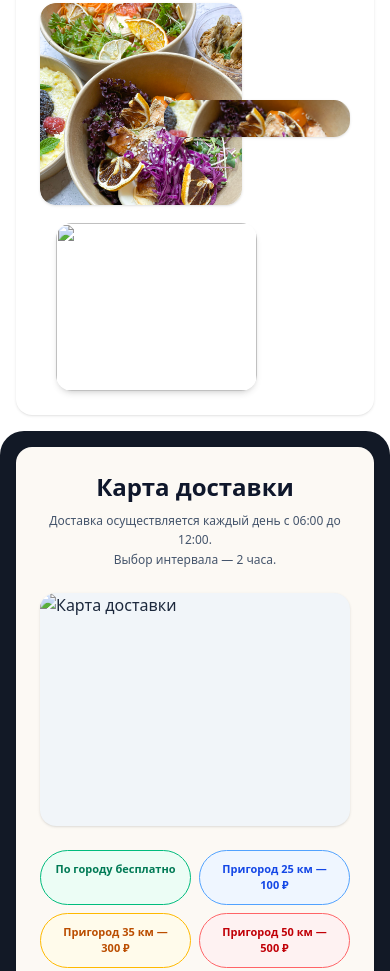
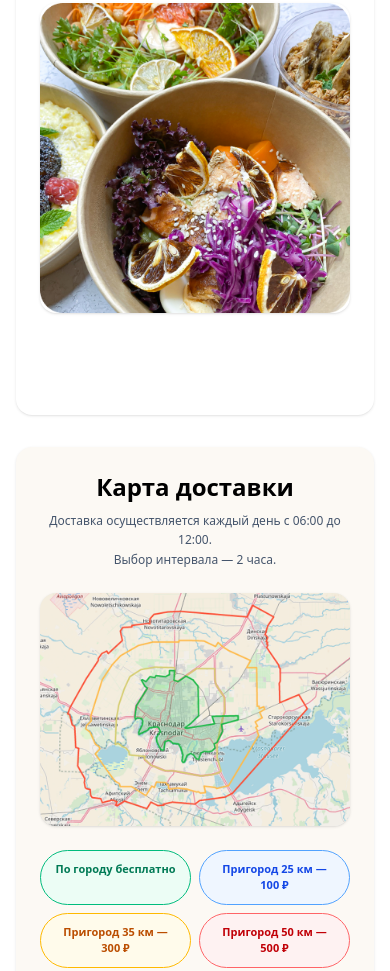
Before and after one commit to Alimukhammad08/Exam-git2, a website: page index.html in a window 390 px wide. Shown: the part 6003-6974 px from the top of the page. Drawn offline with Linux system fonts and the light colour scheme.

Commit message:
I added new section and media too

```diff
--- a/index.html
+++ b/index.html
@@ -618,36 +618,26 @@
 
                 <div class="relative w-full max-w-[450px] mx-auto aspect-[4/5] lg:aspect-square mt-4 lg:mt-0">
 
-                    <div class="absolute top-0 left-0 w-[65%] aspect-square rounded-2xl overflow-hidden shadow-sm z-10">
+                    <div class="absolute top-0 left-0 w-[100%] aspect-square rounded-2xl overflow-hidden shadow-sm z-10">
                         <img src="./img/Mask Group (9).png" alt="" class="w-full h-full object-cover" />
-                    </div>
-
-                    <div
-                        class="absolute top-[25%] right-0 w-[60%] aspect-[5] rounded-2xl overflow-hidden shadow-sm z-20">
-                        <img src="./img/Mask Group (9).png" alt="Повар на кухне" class="w-full h-full object-cover" />
-                    </div>
-
-                    <div
-                        class="absolute bottom-0 left-[5%] w-[65%] aspect-[1.2/1] rounded-2xl overflow-hidden shadow-md z-30">
-                        <img src="chef_3.jpg" class="w-full h-full object-cover">
                     </div>
                 </div>
             </div>
         </div>
     </section>
-    <section class="bg-[#121926] p-4 sm:p-8 rounded-3xl font-sans text-slate-800">
+    <section class="p-4 sm:p-8 rounded-3xl font-sans">
         <div class="bg-[#fcf9f4] p-6 md:p-10 rounded-2xl shadow-sm">
 
             <div class="lg:hidden flex flex-col space-y-6">
                 <div class="text-center space-y-2">
-                    <h2 class="text-2xl font-bold text-slate-900">Карта доставки</h2>
+                    <h2 class="text-2xl font-bold">Карта доставки</h2>
                     <p class="text-xs text-slate-600 leading-relaxed">
                         Доставка осуществляется каждый день с 06:00 до 12:00.<br>Выбор интервала — 2 часа.
                     </p>
                 </div>
 
                 <div class="w-full aspect-[4/3] rounded-2xl overflow-hidden shadow-sm bg-slate-100">
-                    <img src="map_image.png" alt="Карта доставки" class="w-full h-full object-cover" />
+                    <img src="./img/image 2.png" alt="" class="w-full h-full object-cover">
                 </div>
 
                 <div class="grid grid-cols-2 gap-2 text-[11px] font-bold">
@@ -690,7 +680,7 @@
                         </p>
                     </div>
                     <div class="w-full aspect-[1.5/1] rounded-2xl overflow-hidden shadow-sm bg-slate-100">
-                        <img src="map_image.png" alt="Карта доставки" class="w-full h-full object-cover" />
+                        <img src="./img/image 2.png" alt="Карта доставки" class="w-full h-full object-cover" />
                     </div>
                 </div>
 
```
Also changed, not shown: img/Group 122.png (added), img/image 2.png (added), src/output.css.
